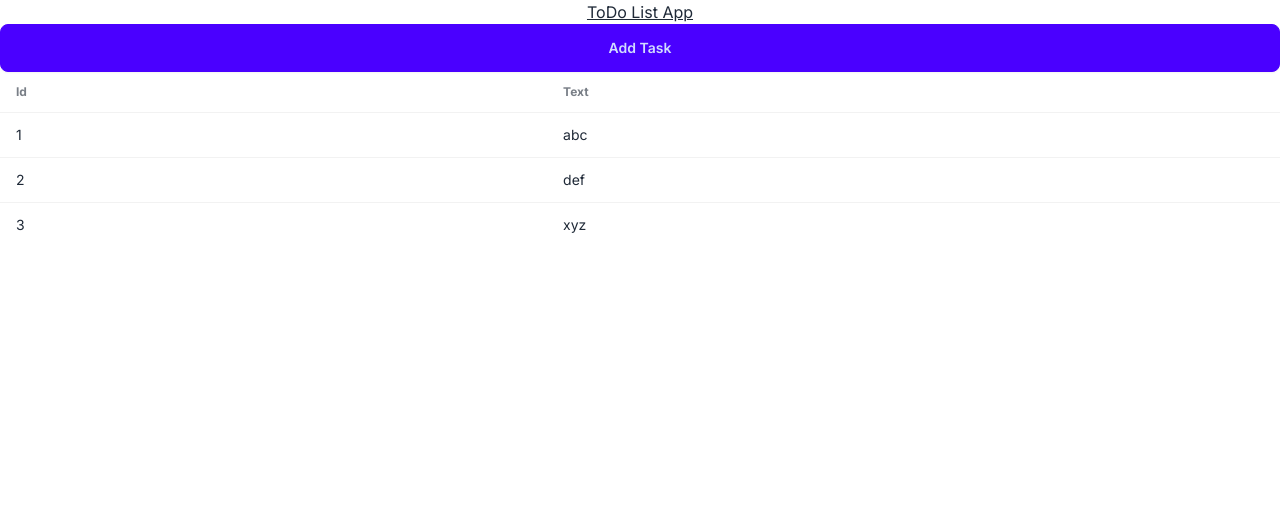
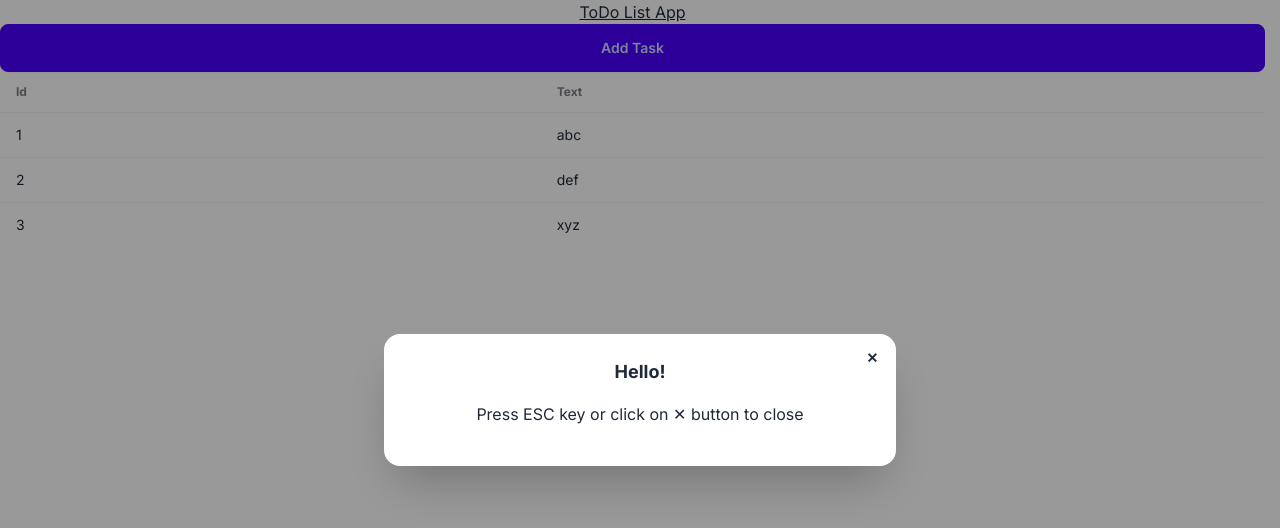
Before and after one commit to monika-shaw/todo-app, a Next.js app: page / in a window 1280 px wide. Both pictures are taken after a click on the button "Add Task". Shown: the top 528 px of the page. Built offline with nearby package versions, Linux system fonts and the light colour scheme; data requests are answered from the project's data file.

Commit message:
Description : added modal component. Developer : Monika.

```diff
--- a/app/components/AddTask.tsx
+++ b/app/components/AddTask.tsx
@@ -1,8 +1,13 @@
+"use client"
+import { useState } from "react"
+import Modal from "./Modal"
 
 function AddTask() {
+  const [modalOpen, setmodalOpen] = useState<boolean>(false)
   return (
     <div>
-        <button className="btn btn-primary w-full">Add Task</button>
+        <button className="btn btn-primary w-full" onClick={()=>setmodalOpen(true)}>Add Task</button>
+        <Modal modalOpen = {modalOpen} setmodalOpen={setmodalOpen}/>
     </div>
   )
 }
--- /dev/null
+++ b/app/components/Modal.tsx
@@ -0,0 +1,22 @@
+import React from 'react'
+
+interface ModalProps {
+    modalOpen: boolean,
+    setmodalOpen: (open: boolean) => boolean | void
+}
+const Modal: React.FC<ModalProps> = ({ modalOpen, setmodalOpen }) => {
+    return (
+        <dialog id="my_modal_3" className={`modal ${modalOpen ? 'modal-open' : ""}`}>
+            <div className="modal-box">
+                <form method="dialog">
+                    {/* if there is a button in form, it will close the modal */}
+                    <button onClick={() => setmodalOpen(false)} className="btn btn-sm btn-circle btn-ghost absolute right-2 top-2">✕</button>
+                </form>
+                <h3 className="font-bold text-lg">Hello!</h3>
+                <p className="py-4">Press ESC key or click on ✕ button to close</p>
+            </div>
+        </dialog>
+    )
+}
+
+export default Modal
```
